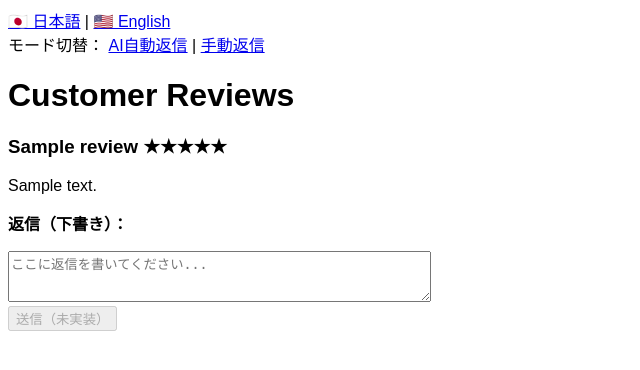
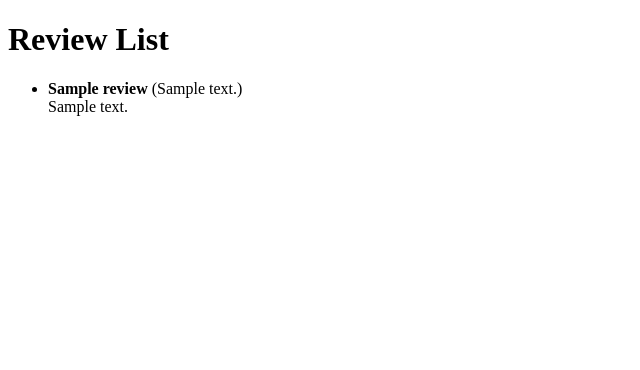
Before and after one commit to zayro-official/zayro-app, a FastAPI app: template templates/reviews.html in a window 1280 px wide. Shown: the top 370 px of the page, without its empty margins (0-640 px from the left). Run offline with FastAPI, Linux system fonts and the light colour scheme; the template is opened without the code that fills it: most values are stand-ins (such as "Sample title", 1, 10 or a date in 2020).

Commit message:
Update reviews.html

```diff
--- a/templates/reviews.html
+++ b/templates/reviews.html
@@ -1,36 +1,18 @@
 <!DOCTYPE html>
-<html lang="{{ 'ja' if lang == 'ja' else 'en' }}">
+<html>
 <head>
-    <meta charset="UTF-8">
-    <title>Googleレビュー</title>
-    <link rel="stylesheet" href="/static/style.css">
+  <meta charset="UTF-8">
+  <title>Reviews</title>
 </head>
 <body>
-    <div class="lang-switch">
-        <a href="/?lang=ja&mode={{ mode }}">🇯🇵 日本語</a> |
-        <a href="/?lang=en&mode={{ mode }}">🇺🇸 English</a>
-    </div>
-    <div class="mode-switch">
-        モード切替：
-        <a href="/?lang={{ lang }}&mode=ai">AI自動返信</a> |
-        <a href="/?lang={{ lang }}&mode=manual">手動返信</a>
-    </div>
-
-    <h1>{{ "Googleレビュー" if lang == "ja" else "Customer Reviews" }}</h1>
-
+  <h1>Review List</h1>
+  <ul>
     {% for review in reviews %}
-        <div class="review-card">
-            <h3>{{ review.author_name }} ★★★★★</h3>
-            <p>{{ review.text }}</p>
-
-            {% if mode == "ai" %}
-                <p><strong>Reply from us</strong><br>{{ replies[loop.index0] }}</p>
-            {% else %}
-                <p><strong>返信（下書き）：</strong></p>
-                <textarea placeholder="ここに返信を書いてください..." rows="3" cols="50"></textarea><br>
-                <button disabled>送信（未実装）</button>
-            {% endif %}
-        </div>
+      <li>
+        <strong>{{ review["Customer Name"] }}</strong> ({{ review["Review Date"] }})<br>
+        {{ review["Review Content"] }}
+      </li>
     {% endfor %}
+  </ul>
 </body>
 </html>
```
